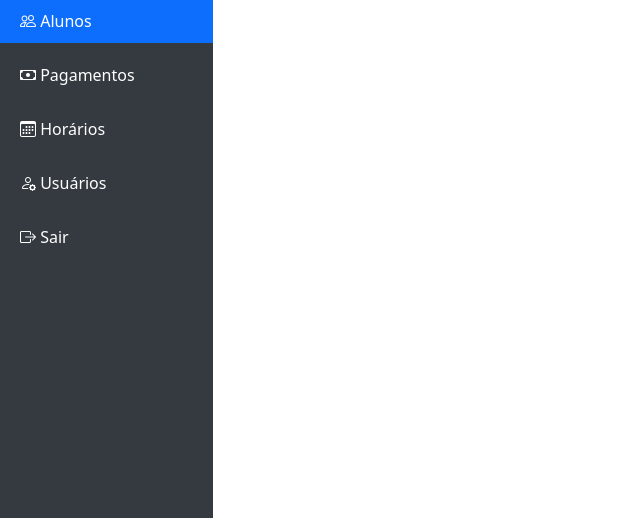
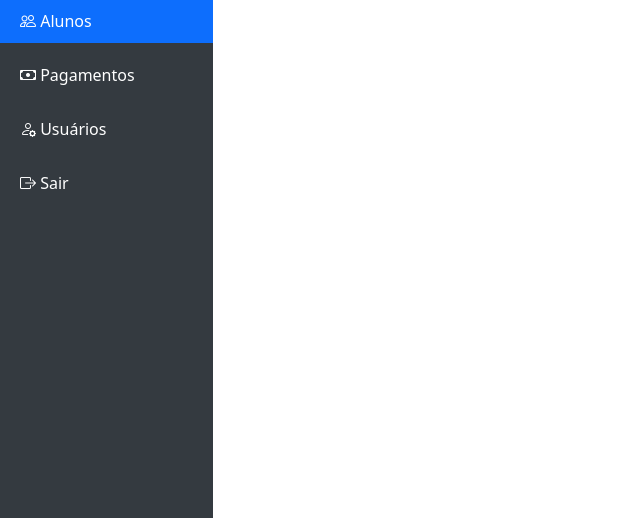
Before and after one commit to KerubinDev/GymFlow, a Flask app: page /alunos in a window 1280 px wide. Shown: the part 282-800 px from the top of the page, without its empty margins (0-640 px from the left). Run offline with Flask 3, Linux system fonts and the light colour scheme; a user stored in the database is signed in; some libraries are stand-ins or nearby versions.

Commit message:
terminando o programa

```diff
--- a/templates/base.html
+++ b/templates/base.html
@@ -100,11 +100,6 @@
                     </a>
                     {% endif %}
 
-                    <a class="nav-link {% if request.endpoint == 'rotas.horarios' %}active{% endif %}"
-                       href="{{ url_for('rotas.horarios') }}">
-                        <i class="bi bi-calendar3"></i> Horários
-                    </a>
-
                     {% if current_user.tipo == 'gerente' %}
                     <a class="nav-link {% if request.endpoint == 'rotas.usuarios' %}active{% endif %}"
                        href="{{ url_for('rotas.usuarios') }}">
```
